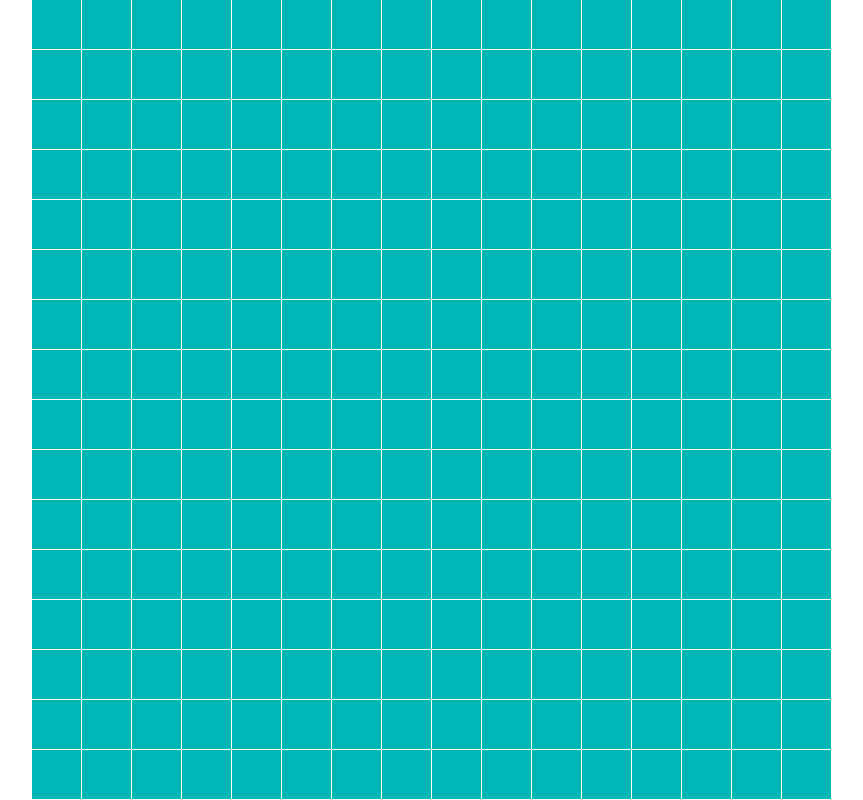
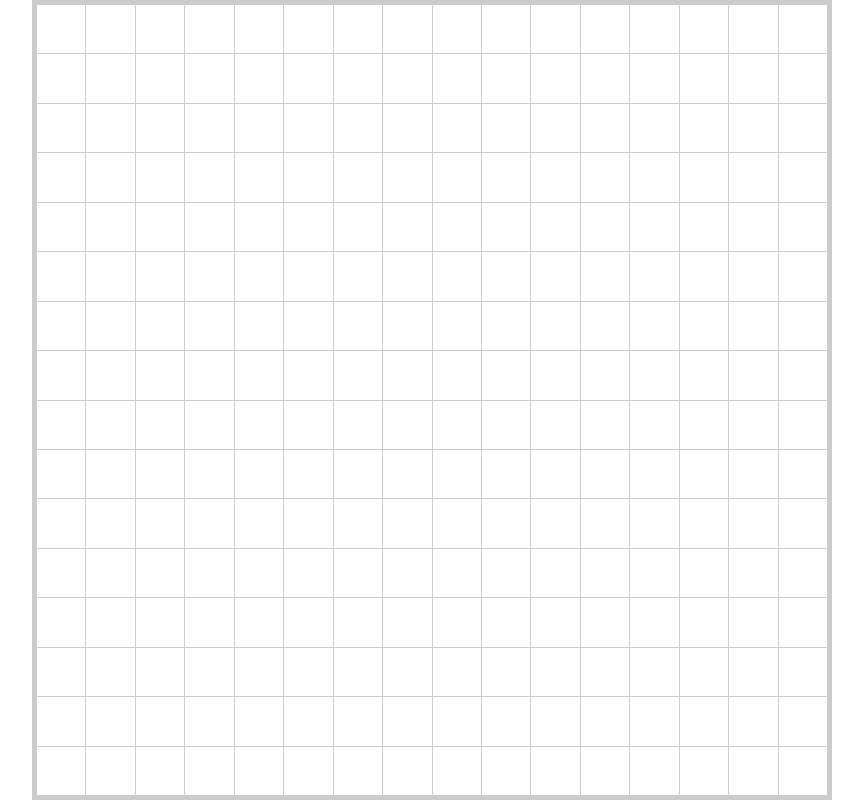
Before and after one commit to YaninaBankova/etch-a-sketch, a plain HTML site: page index.html in a window 1280 px wide. Shown: the whole page, without its empty margins (208-1071 px from the left). Drawn offline with Linux system fonts and the light colour scheme.

Commit message:
Add background color to div after hovering

```diff
--- a/css/styles.css
+++ b/css/styles.css
@@ -14,12 +14,15 @@ body {
     flex-wrap: wrap;
     gap: 1px;
     width: 100vh;
+    background-color: #ccc;
+    padding: 5px;
 }
 
 .grid-square {
-    width: calc(100vh / 16 - 1px);
-    height: calc(100vh / 16 - 1px);
-    max-width: calc(100vw / 16 - 1px);
-    max-height: calc(100vw / 16 - 1px);
-    background-color: rgb(0, 181, 181);
+    width: calc((100vh - 15px - 10px) / 16);
+    /* 15px for gap between squares and 2 * 5px for padding */
+    height: calc((100vh - 25px) / 16);
+    max-width: calc((100vw - 25px) / 16);
+    max-height: calc((100vw - 25px) / 16);
+    background-color: white;
 }
--- a/script.js
+++ b/script.js
@@ -5,8 +5,14 @@ function createGrid(rows, cols){
             let gridSquare = document.createElement("div");
             gridSquare.classList.add("grid-square");
             container.appendChild(gridSquare);
+            gridSquare.addEventListener("mouseenter", hoverEffect);
         }
     }
 }
 
 createGrid(16, 16);
+
+function hoverEffect(event){
+    const gridSquare = event.target;
+    gridSquare.style.backgroundColor = "black";
+}
```
